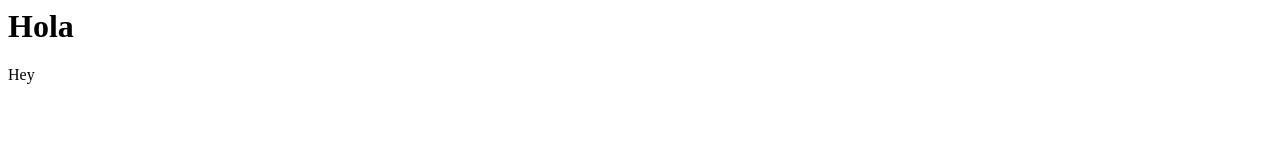
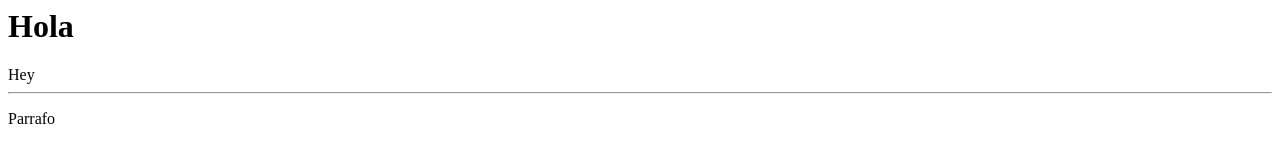
Before and after one commit to jhontona/git-tutorial, a plain HTML site: page index.html in a window 1280 px wide. Drawn offline with Linux system fonts and the light colour scheme.

Commit message:
Separador y parrafo

```diff
--- a/index.html
+++ b/index.html
@@ -1,2 +1,4 @@
 <h1>Hola</h1>
 <div>Hey</div>
+<hr>
+<p>Parrafo</p>
```
